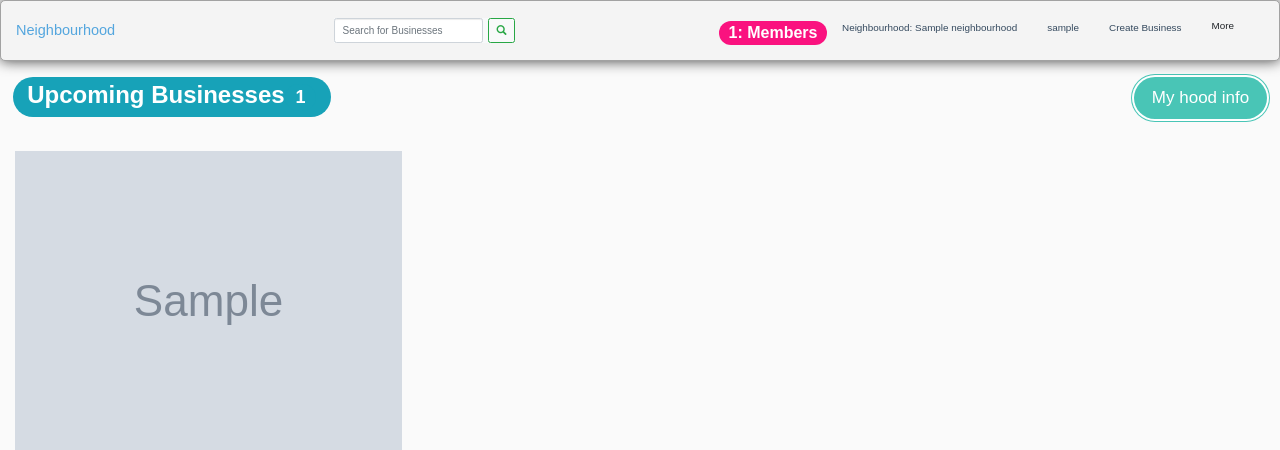
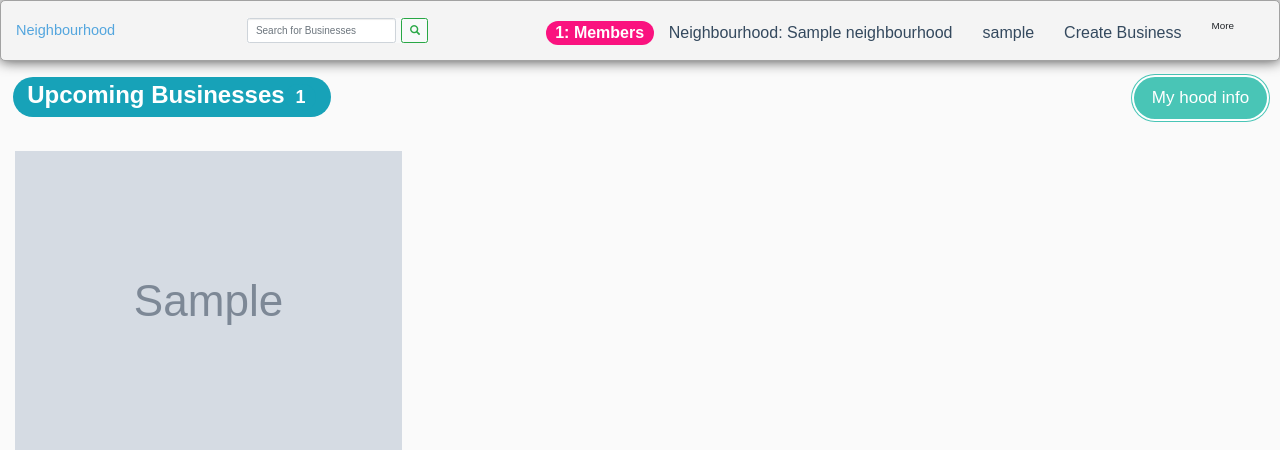
Before and after one commit to Brayonski/neighbourhood, a Django app: page / in a window 1280 px wide. Shown: the top 450 px of the page. Run offline with Django 3.2, Linux system fonts and the light colour scheme; the first user in the database is signed in; tables that the repository leaves empty hold one stand-in row (Sample ...); some libraries are stand-ins or nearby versions.

Commit message:
navbar font

```diff
--- a/neighbourhood/templates/index.html
+++ b/neighbourhood/templates/index.html
@@ -16,7 +16,7 @@
 <body>
 
     <a href="#" class="myButton" data-toggle="modal" data-target="#myModal{{hood.id}}">My hood info</a>
-
+{{request.user.neighbourhood}}
     <span class="badge badge-pill badge-info" style="font-size:3vh; margin-bottom: 2vh;margin-left:1vw;">Upcoming
         Businesses<span class="badge badge-pill badge-info">{{images|length}}</span></span>
     <div class="container-fluid row">
--- a/neighbourhood/templates/navbar.html
+++ b/neighbourhood/templates/navbar.html
@@ -27,9 +27,9 @@
                         <p></p><span class="badge badge-pill badge-default" style="font-size:2vh;background-color: #FA127F;">{{request.user.profile.community.population.count}}:
                             Members</span></p>
                     </li>
-                    <li><a href="#">Neighbourhood: {{ request.user.profile.neighbourhood }}</a></li>
-                    <li><a href="{% url 'profile' %}">{{ user.username }}</a></li>
-                    <li><a href="{% url 'create-business' %}">Create Business</a></li>
+                    <li><a href="#" style="font-size: 2vh">Neighbourhood: {{ request.user.profile.neighbourhood }}</a></li>
+                    <li><a href="{% url 'profile' %}" style="font-size: 2vh">{{ user.username }}</a></li>
+                    <li><a href="{% url 'create-business' %}" style="font-size: 2vh">Create Business</a></li>
                     <nav id="colorNav">
                         <ul>
                             <li class="red">
```
